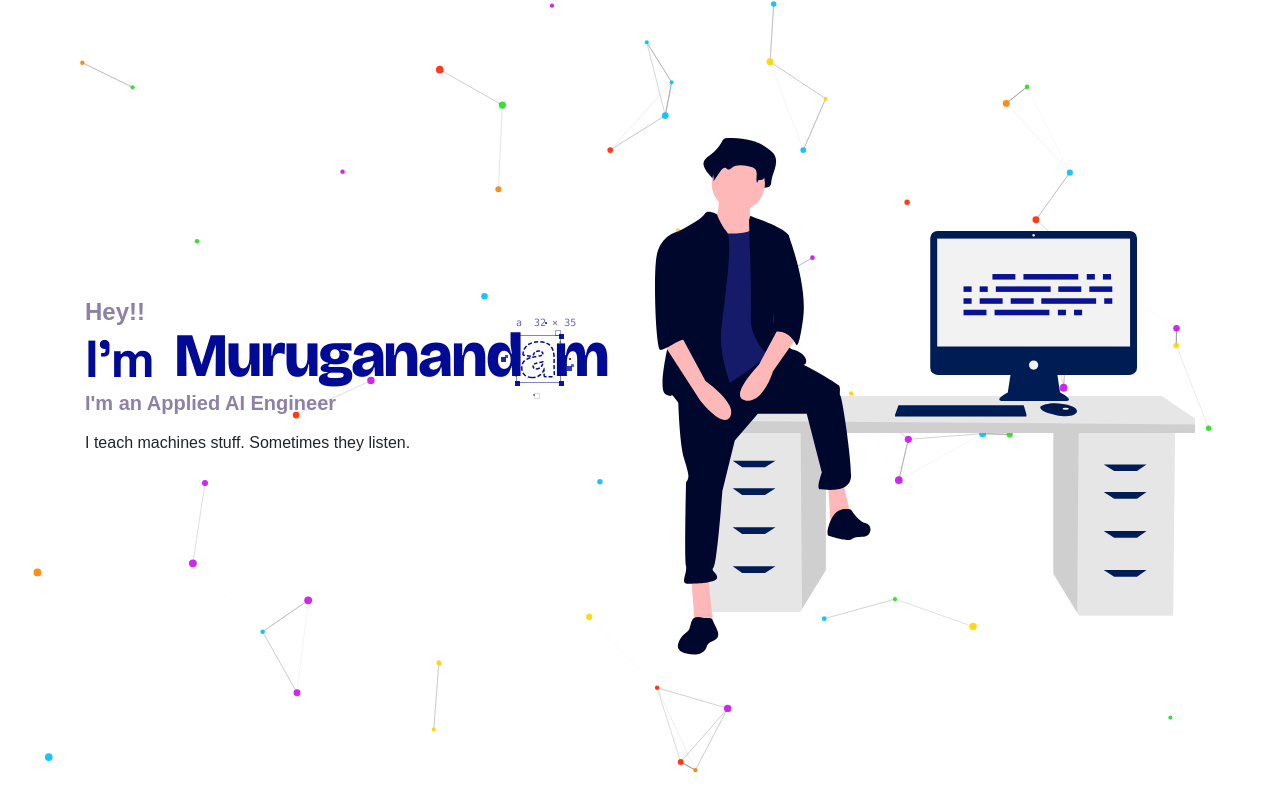
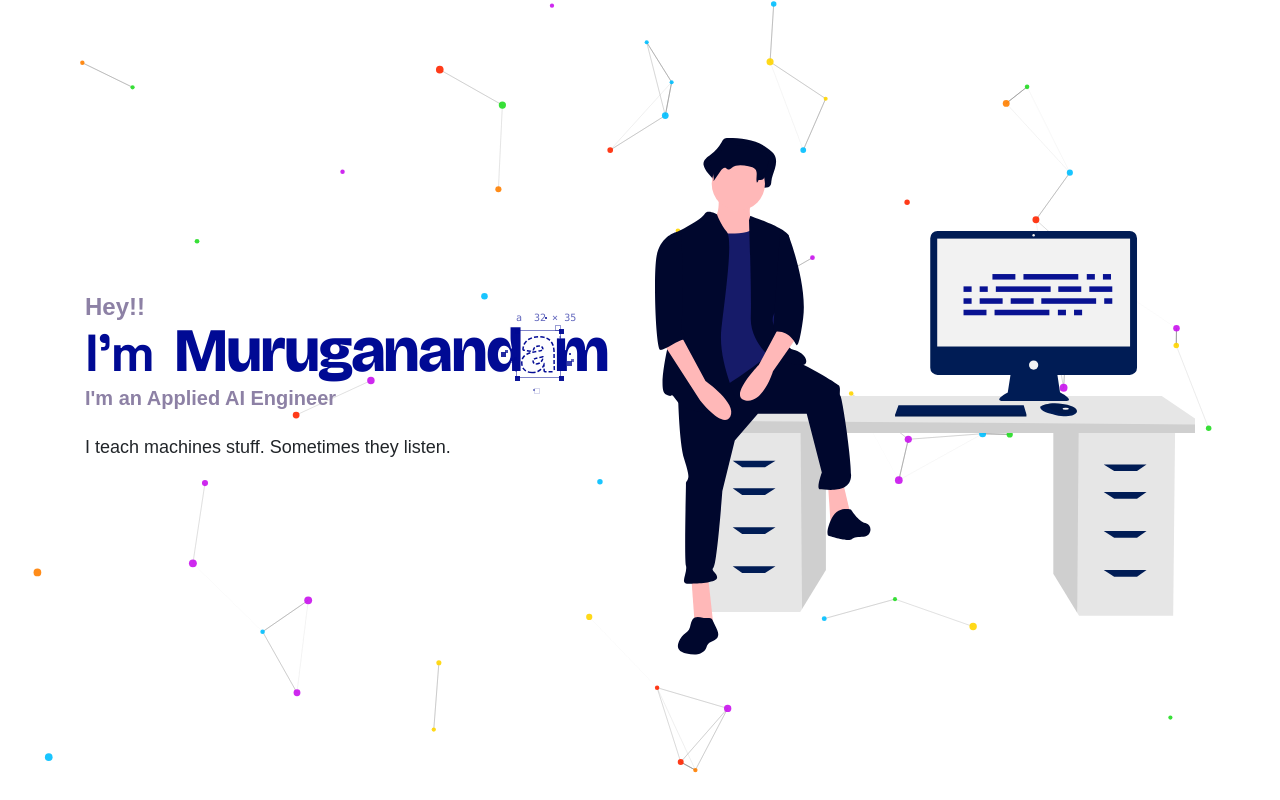
Before and after one commit to MuruganandamMG/Portfolio-doodle, a React (Vite) app: page / in a window 1280 px wide. Shown: the top 800 px of the page. Built offline with nearby package versions, Linux system fonts and the light colour scheme; a web font is replaced by a local one.

Commit message:
Increase hero tagline size and spacing

```diff
--- a/src/App.scss
+++ b/src/App.scss
@@ -88,6 +88,10 @@ $primaryColorLight: #8d81a5;
 
 .color-name-blue {
 	color: #000a94 !important;
+}
+
+.hero-tagline {
+	font-size: 1.125rem;
 }
 
 .hero-greeting {
--- a/src/components/Home.jsx
+++ b/src/components/Home.jsx
@@ -30,8 +30,8 @@ export default function Home() {
                 </span>
               </span>
             </h1>
-            <p className="color-custom-grey h5 font-weight-bold mb-3">{profile.role}</p>
-            <p>{profile.tagline}</p>
+            <p className="color-custom-grey h5 font-weight-bold mb-4">{profile.role}</p>
+            <p className="hero-tagline">{profile.tagline}</p>
             <div className="d-flex my-4">
               {socialLinks.filter(link => link.href).map(link => (
                 <Button key={link.label} variant="" className="color-custom-blue p-0 mr-3 border-0" aria-label={link.label} href={link.href} target="_blank" rel="noopener noreferrer">
```
